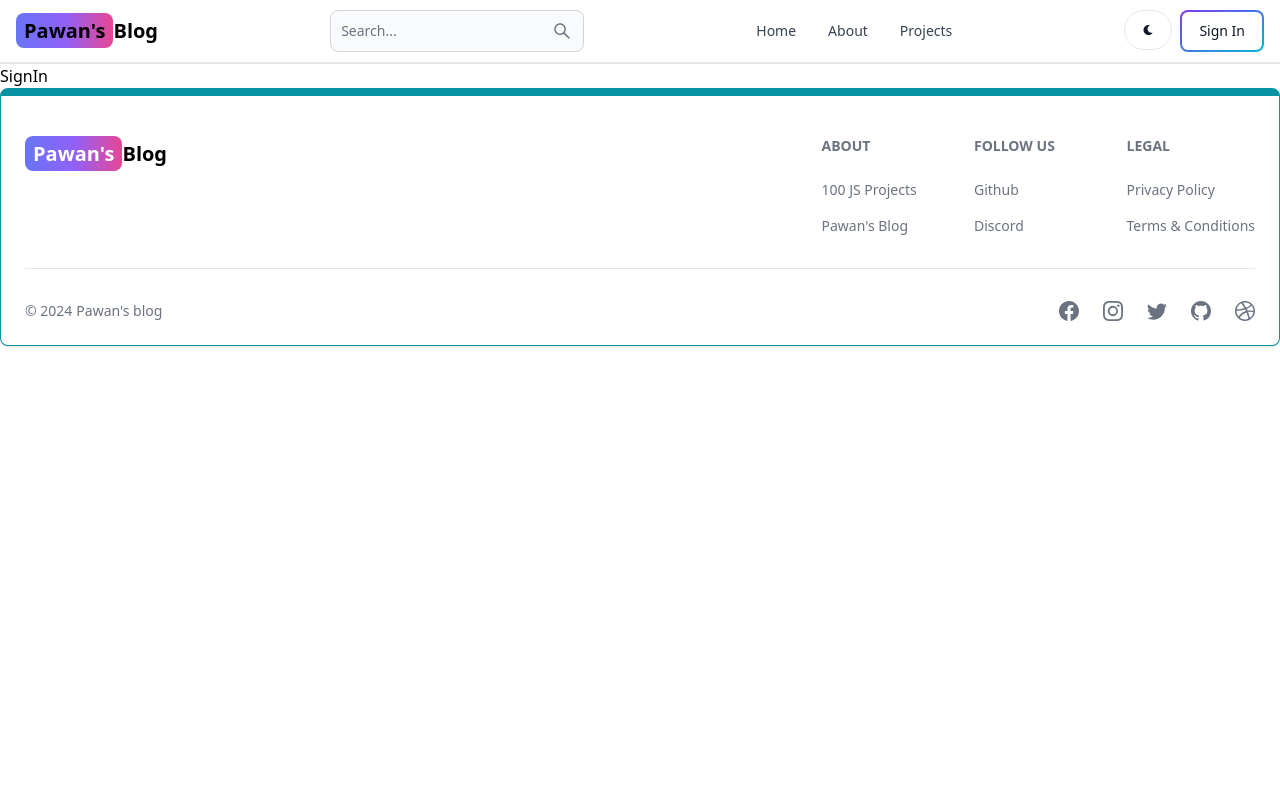
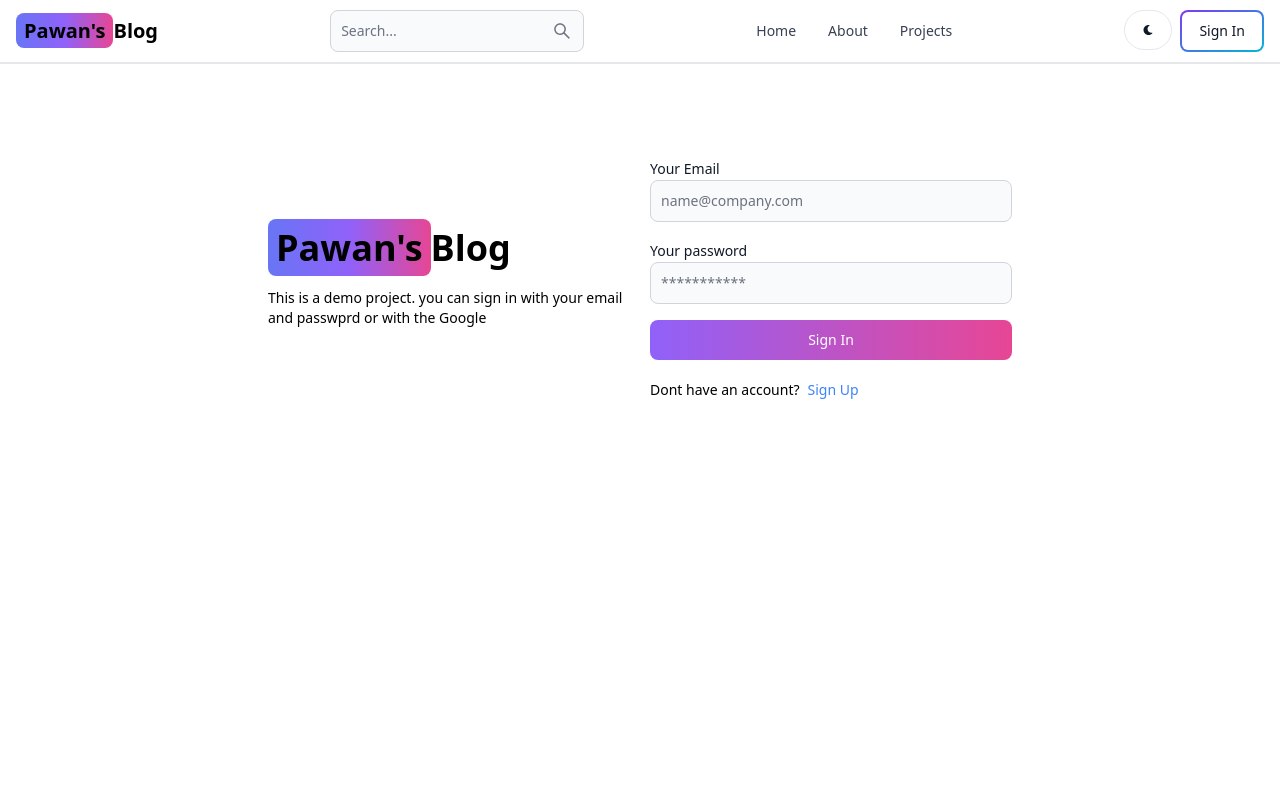
Before and after one commit to pawansingh06/mern-blog, a React (Vite) app in the folder client/: page /sign-in in a window 1280 px wide. Shown: the top 800 px of the page. Built offline with nearby package versions, Linux system fonts and the light colour scheme.

Commit message:
complete signin functionality

```diff
--- a/client/src/pages/SignIn.jsx
+++ b/client/src/pages/SignIn.jsx
@@ -1,7 +1,106 @@
-import React from 'react'
+import React, { useState } from "react";
+import { Link, useNavigate } from "react-router-dom";
+import { Alert, Button, Label, Spinner, TextInput } from "flowbite-react";
+export default function SignIn() {
+  const [formData, setFormData] = useState({});
+  const [errorMessage, setErrorMessage] = useState(null);
+  const [loading, setLoading] = useState(false);
+  const navigate=useNavigate();
+  const handleChange = (e) => {
+    setFormData({ ...formData, [e.target.id]: e.target.value.trim() });
+  };
+  const handleSubmit = async (e) => {
+    e.preventDefault();
+    if (!formData.email  || !formData.password) {
+      return setErrorMessage("Please fill-out all field");
+    }
+    try {
+      setLoading(true);
+      setErrorMessage(null);
+      const res = await fetch("/api/auth/signin", {
+        method: "POST",
+        headers: { "Content-Type": "application/json" },
+        body: JSON.stringify(formData),
+      });
+      const data = await res.json();
+      if (data.success === false) {
+        return setErrorMessage(data.message);
+      }
+      setLoading(false);
+      if(res.ok){
+        navigate('/')
+      }
+    } catch (error) {
+      setErrorMessage(error.message);
+      setLoading(false);
+    }
+  };
+  return (
+    <div className="min-h-screen mt-20">
+      <div className="flex p-3 max-w-3xl mx-auto flex-col md:flex-row md:items-center gap-5">
+        {/* left  */}
+        <div className="flex-1">
+          <Link to="/" className="  font-bold dark:text-white text-4xl">
+            <span className="px-2 py-1  rounded-lg bg-gradient-to-r from-indigo-500 via-purple-500 to-pink-500">
+              Pawan's
+            </span>
+            Blog
+          </Link>
+          <p className="text-sm mt-5">
+            This is a demo project. you can sign in with your email and passwprd
+            or with the Google
+          </p>
+        </div>
+        {/* right  */}
+        <div className="flex-1">
+          <form className=" flex flex-col gap-4" onSubmit={handleSubmit}>
 
-export default function SignIn() {
-  return (
-    <div>SignIn</div>
-  )
+            <div>
+              <Label value="Your Email" />
+              <TextInput
+                type="email"
+                placeholder="name@company.com"
+                id="email"
+                onChange={handleChange}
+              />
+            </div>
+            <div>
+              <Label value="Your password" />
+              <TextInput
+                type="password"
+                placeholder="***********"
+                id="password"
+                onChange={handleChange}
+              />
+            </div>
+            <Button
+              gradientDuoTone="purpleToPink"
+              type="submit"
+              disabled={loading}
+            >
+              {loading ? (
+                <>
+                  <Spinner size="sm" />
+                  <span className="pl-3">Loading...</span>
+                </>
+              ) : (
+                "Sign In"
+              )}
+            </Button>
+          </form>
+          <div className="flex gap-2 text-sm mt-5">
+            <span>Dont have an account?</span>
+            <Link to="/sign-up" className="text-blue-500">
+              Sign Up
+            </Link>
+          </div>
+          {errorMessage && (
+            <Alert className="mt-5" color="failure">
+              {errorMessage}
+            </Alert>
+          )}
+        </div>
+      </div>
+    </div>
+  );
 }
```
